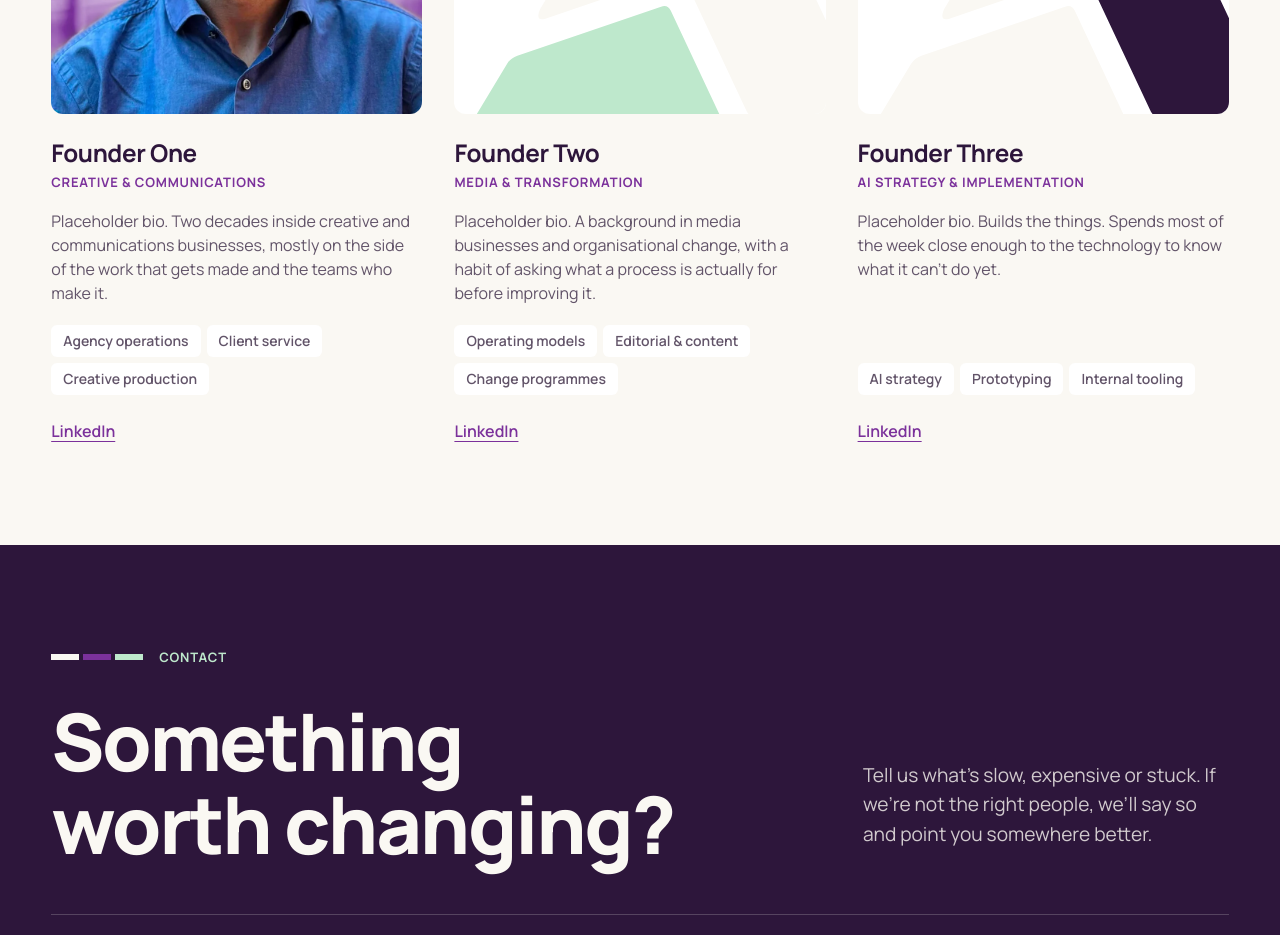
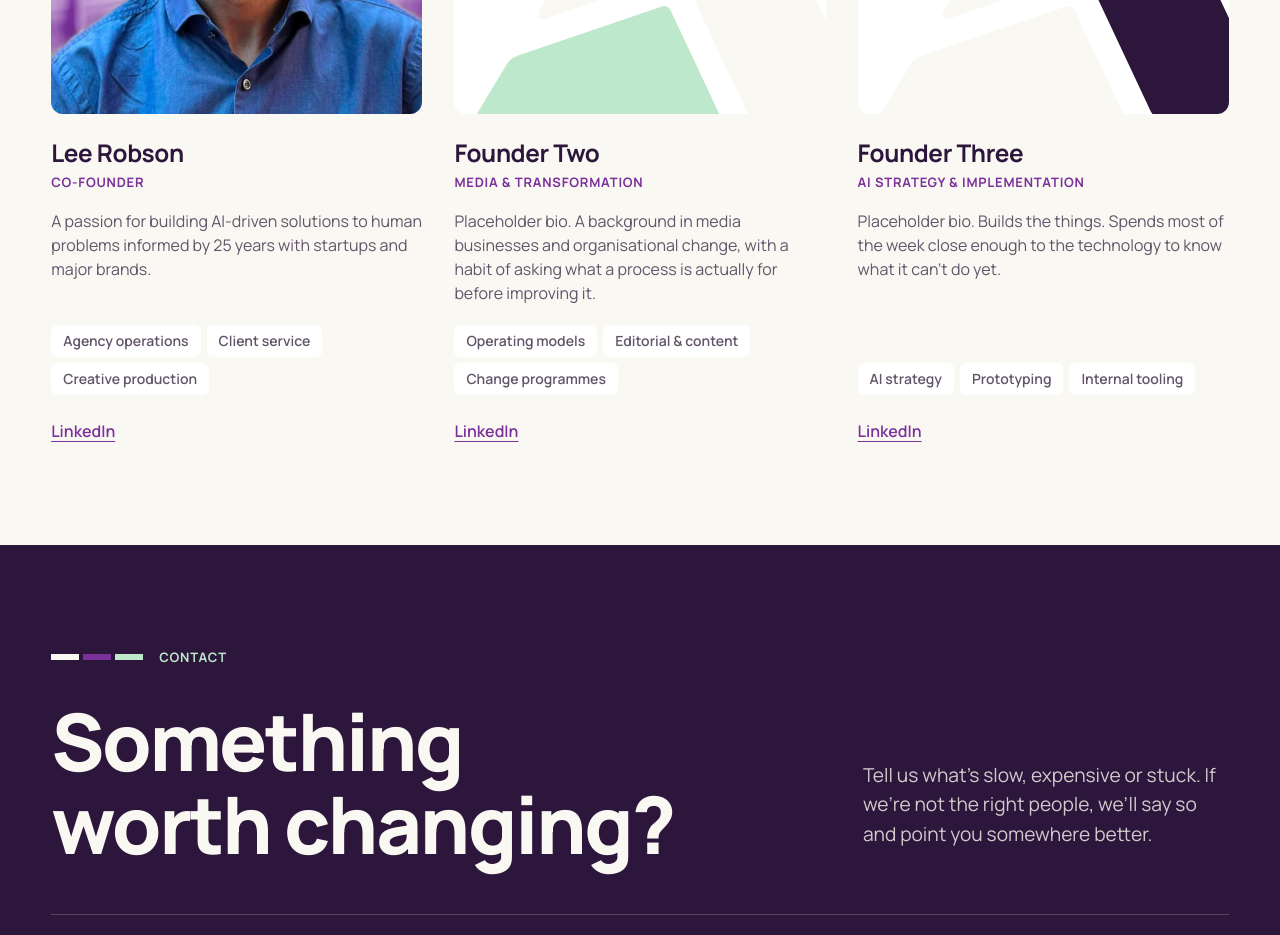
Before and after one commit to Suited78/theagitators, a Next.js app: page / in a window 1280 px wide. Shown: the part 10940-11875 px from the top of the page. Built offline with nearby package versions, Linux system fonts and the light colour scheme.

Commit message:
Add Lee Robson's name, role, bio and LinkedIn to the team section
Co-Authored-By: Claude Opus 5.5 <noreply@anthropic.com>
Claude-Session: https://claude.ai/code/session_01ToMb7PMuwWizzxoXCiExf4

```diff
--- a/src/content/team.ts
+++ b/src/content/team.ts
@@ -10,13 +10,13 @@ export const teamIntro = {
 export const team: TeamMember[] = [
   {
     id: "founder-one",
-    name: "Founder One",
-    role: "Creative & communications",
-    bio: "Placeholder bio. Two decades inside creative and communications businesses, mostly on the side of the work that gets made and the teams who make it.",
+    name: "Lee Robson",
+    role: "Co-Founder",
+    bio: "A passion for building AI-driven solutions to human problems informed by 25 years with startups and major brands.",
     expertise: ["Agency operations", "Client service", "Creative production"],
     // Treatment B in purple: natural colour, brand-colour backdrop. Rendered from the original, not live.
     photo: { src: "/team/founder-one.webp", alt: "Portrait of Lee Robson" },
-    linkedin: "https://www.linkedin.com/",
+    linkedin: "https://www.linkedin.com/in/lee-robson-pr/",
   },
   {
     id: "founder-two",
```
